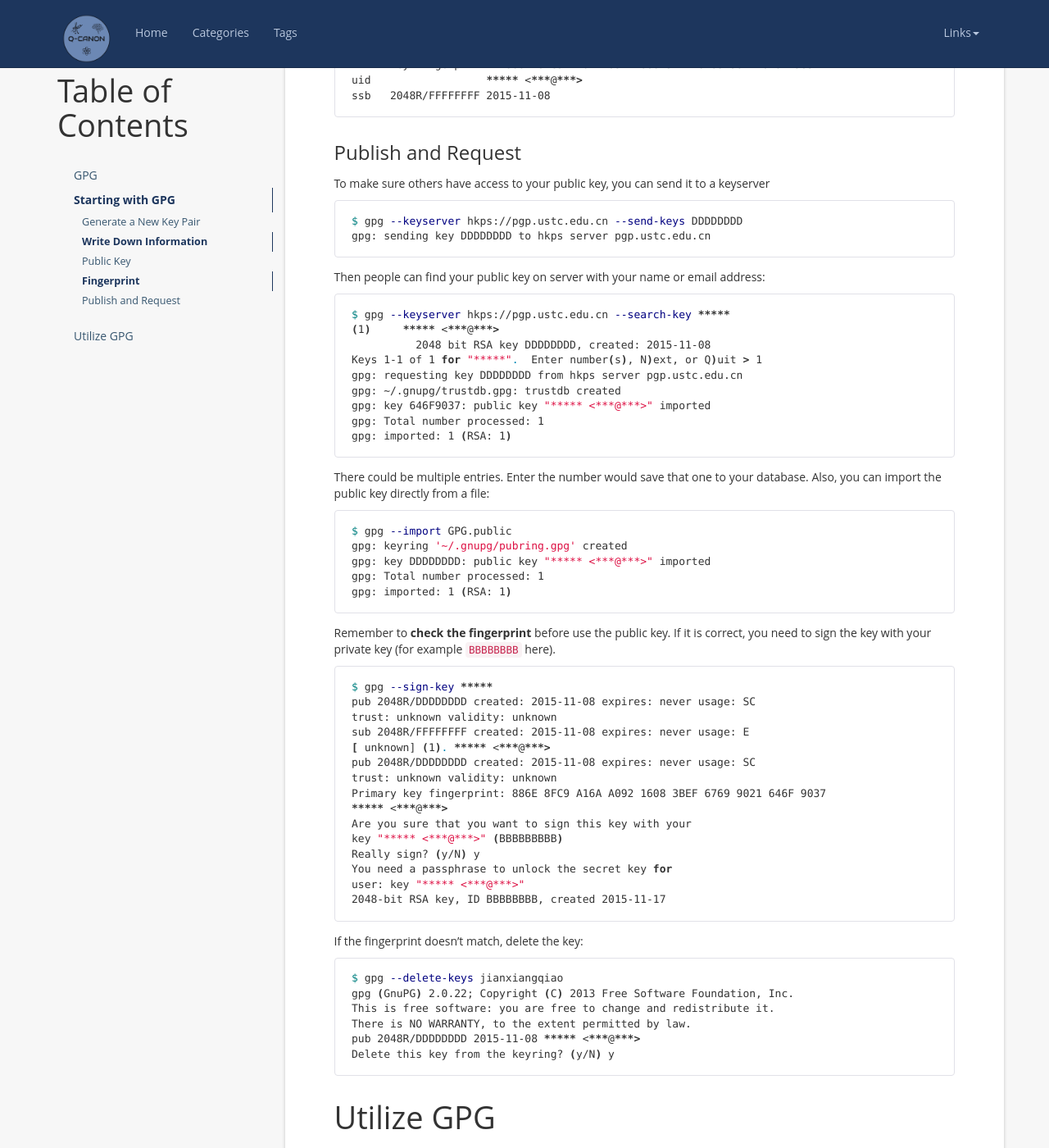
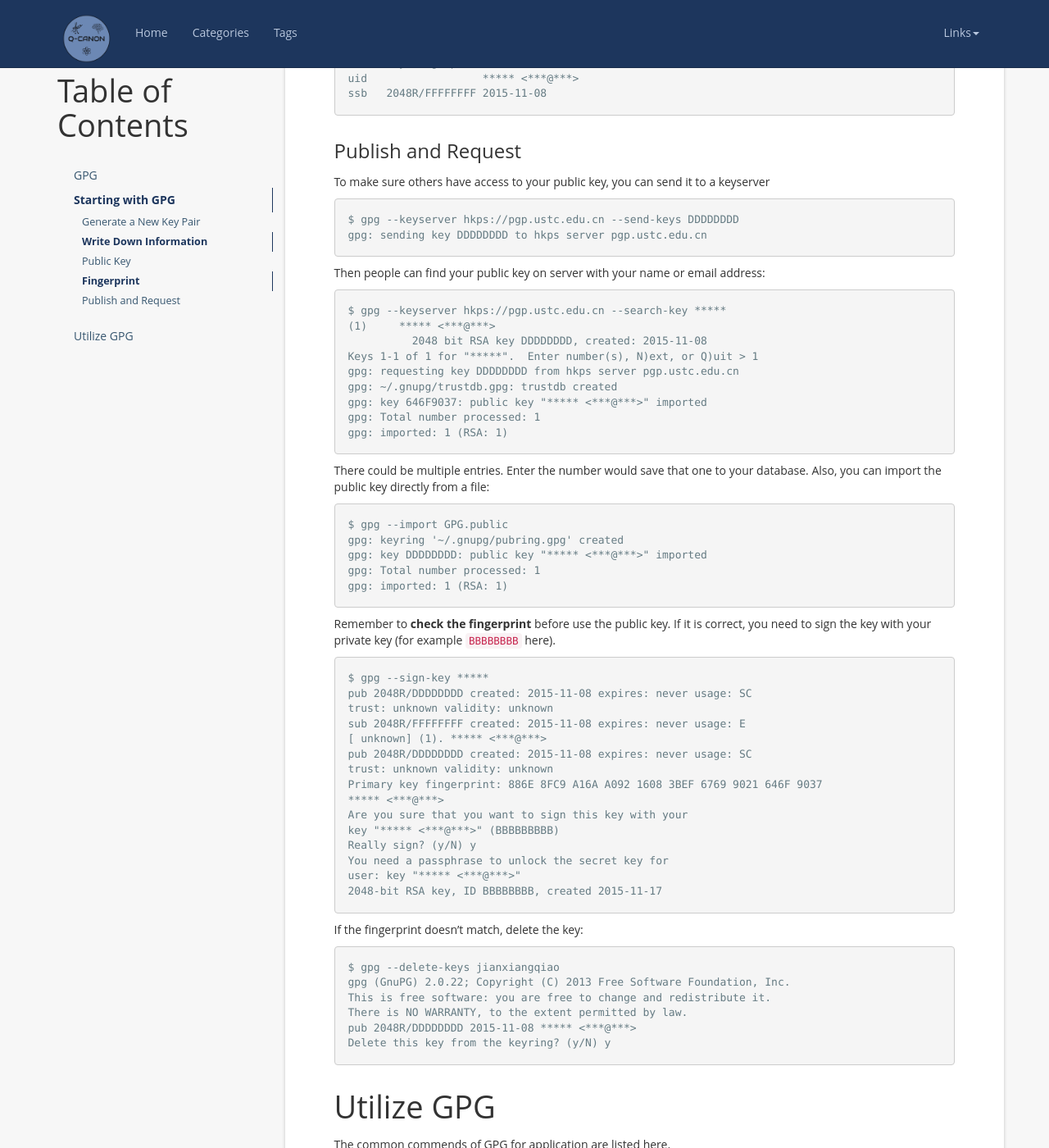
Before and after one commit to WXMpublic/Blog, a Jekyll site: the page built from _posts/Tool Box/2019-04-24-Tools.md, in a window 1280 px wide and 1400 px high, scrolled down 3601 px. Shown: the whole window at 82% size. Built offline with Jekyll 4.4.1, drawn with Linux system fonts in a browser that asks for light colours; nearby versions of some CDN libraries; library files that are not in the unit come from our copies; a script that is not in the unit is left out; comment, search, counter and statistics services are not loaded; some of the changed text lies outside the part shown.

Commit message:
Minor fix

````diff
--- a/_posts/Tool Box/2019-04-24-Tools.md
+++ b/_posts/Tool Box/2019-04-24-Tools.md
@@ -134,7 +134,7 @@ The `DDDDDDDD` here will be the Hash of your uid, it can be used for later refer
 To list existing keys, use `-k`, which is a shorthand for `--list-keys`
 
 ```bash
-$ gpg -K
+$ gpg -k
 /c/Users/***/.gnupg/secring.gpg
 ------------------------------------
 sec   2048R/DDDDDDDD 2015-11-08
@@ -150,7 +150,7 @@ After the key pair is generated, you should store several important information.
 
 The most important information is the public key, which can be obtained by
 
-```bash
+```plain
 $ gpg -a -o GPG.public --export DDDDDDDD
 $
 ```
@@ -163,7 +163,7 @@ Here `-a` is a shorthand for `--armor`, which is a flag indicating the format of
 
 Then you should save the fingerprint somewhere. The id of your public key may not be unique, and people could generate the same id to disguise as you. The fingerprint is the unique identifier of your. It can be checked by
 
-```bash
+```plain
 $ gpg --fingerprint DDDDDDDD
 sec   2048R/DDDDDDDD 2015-11-08
       Key fingerprint = 886E 8FC9 A16A A092 1608 3BEF 6769 9021 646F 9037
@@ -175,14 +175,14 @@ ssb   2048R/FFFFFFFF 2015-11-08
 
 To make sure others have access to your public key, you can send it to a keyserver
 
-```bash
+```plain
 $ gpg --keyserver hkps://pgp.ustc.edu.cn --send-keys DDDDDDDD
 gpg: sending key DDDDDDDD to hkps server pgp.ustc.edu.cn
 ```
 
 Then people can find your public key on server with your name or email address:
 
-```bash
+```plain
 $ gpg --keyserver hkps://pgp.ustc.edu.cn --search-key *****
 (1)     ***** <***@***>
           2048 bit RSA key DDDDDDDD, created: 2015-11-08
@@ -196,7 +196,7 @@ gpg: imported: 1 (RSA: 1)
 
 There could be multiple entries. Enter the number would save that one to your database. Also, you can import the public key directly from a file:
 
-```bash
+```plain
 $ gpg --import GPG.public
 gpg: keyring '~/.gnupg/pubring.gpg' created
 gpg: key DDDDDDDD: public key "***** <***@***>" imported
@@ -206,7 +206,7 @@ gpg: imported: 1 (RSA: 1)
 
 Remember to **check the fingerprint** before use the public key. If it is correct, you need to sign the key with your private key (for example `BBBBBBBB` here).
 
-```bash
+```plain
 $ gpg --sign-key *****
 pub 2048R/DDDDDDDD created: 2015-11-08 expires: never usage: SC
 trust: unknown validity: unknown
@@ -226,7 +226,7 @@ user: key "***** <***@***>"
 
 If the fingerprint doesn't match, delete the key:
 
-```bash
+```plain
 $ gpg --delete-keys jianxiangqiao
 gpg (GnuPG) 2.0.22; Copyright (C) 2013 Free Software Foundation, Inc.
 This is free software: you are free to change and redistribute it.
@@ -243,7 +243,7 @@ The common commends of GPG for application are listed here.
 
 To encrypt a file `demo.txt` with public key `*****`(name or email):
 
-```bash
+```plain
 $ gpg --r ***** -o demo.en.txt -e demo.txt
 $
 ```
@@ -255,7 +255,7 @@ The flag `-a` is also applicable if you want the format of output file to be ASC
 
 To decrypt the file
 
-```bash
+```plain
 $ gpg -o demo-original.txt -d demo.en.txt
 $
 ```
@@ -266,14 +266,14 @@ The flag `-d` is the shorthand for `--decrypt`, followed by the file to be decry
 
 The simplest signiture is
 
-```bash
+```plain
 $ gpg -a -s demo.txt
 $
 ```
 
 where `-s` is the shorthand for `--sign`, followed by the file to be signed. This will generate a file with appendix `.asc`, ect. `demo.txt.asc` (or `.gpg` if flag `-a` absents). This file can be verified with
 
-```bash
+```plain
 $ gpg --verify demo.txt.asc
 gpg: Signature made Tue 17 Nov 2015 04:26:02 PM EST using RSA key ID DDDDDDDD
 gpg: Good signature from "***** <***@***>"
@@ -283,7 +283,7 @@ gpg: Good signature from "***** <***@***>"
 
 To read the original file
 
-```bash
+```plain
 $ gpg -o demo-original.txt -d demo.txt.asc
 $
 ```
@@ -292,7 +292,7 @@ Note that, this process doesn't request any key. The signed file itself is not e
 
 To skip the annoying output part, a separate signature can be generated
 
-```bash
+```plain
 $ gpg -a -b demo.txt
 $
 ```
@@ -303,7 +303,7 @@ The original file need to be in the same folder with signature files for verific
 
 If the file to be signed is in ASCII format, the signature can be simply appended to the file:
 
-```bash
+```plain
 $ gpg --clearsign demo.txt
 $
 ```
````
